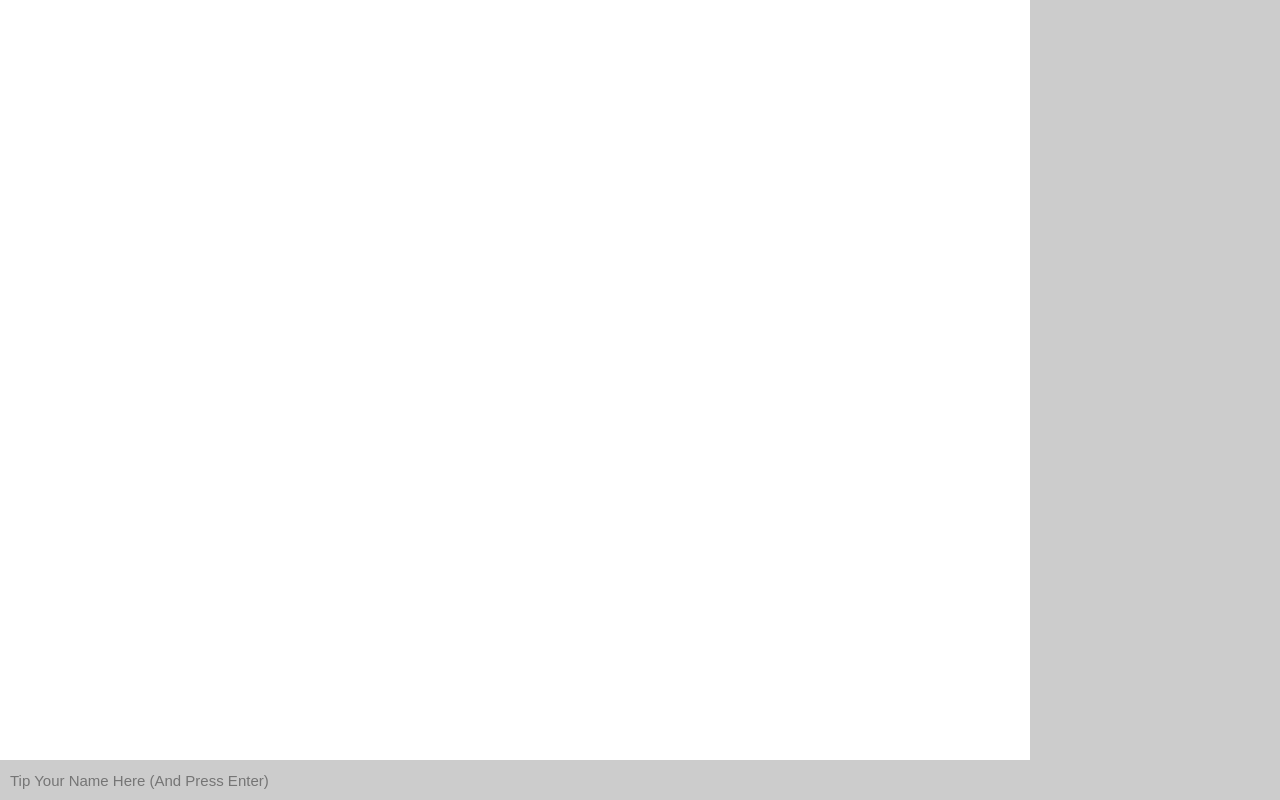
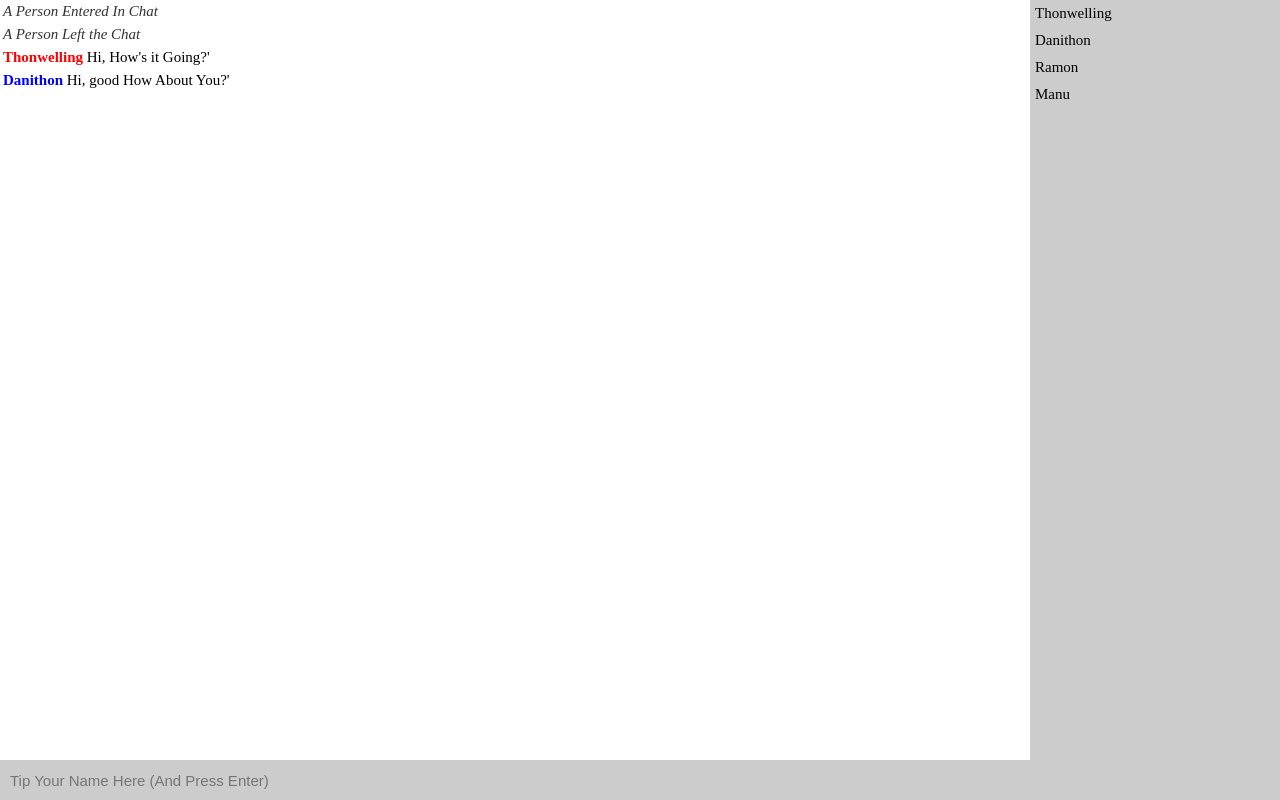
Before and after one commit to THONWELLING/chat-simples-com-socket, a website: page public/index.html in a window 1280 px wide. Drawn offline with Linux system fonts and the light colour scheme.

Commit message:
finalizando interface

```diff
--- a/public/index.html
+++ b/public/index.html
@@ -16,8 +16,18 @@
 
   <div class="page" id="chatPage">
     <div class="chatArea">
-      <ul class="chatList"></ul>
-      <ul class="userList"></ul>
+      <ul class="chatList">
+        <li class="m-status">A Person Entered In Chat</li>
+        <li class="m-status">A Person Left the Chat</li>
+        <li class="m-txt"><span class="me">Thonwelling</span> Hi, How's it Going?'</li>
+        <li class="m-txt"><span>Danithon</span> Hi, good How About You?'</li>
+      </ul>
+      <ul class="userList">
+        <li>Thonwelling</li>
+        <li>Danithon</li>
+        <li>Ramon</li>
+        <li>Manu</li>
+      </ul>
     </div>
     <div class="chatInput">
       <input type="text" id="chatTextInput" placeholder="Tip Your Name Here (And Press Enter)">
--- a/public/style.css
+++ b/public/style.css
@@ -43,11 +43,39 @@ ul,li {
 .chatList {
   flex: 1;
   background-color: #fff;
+  overflow-y: scroll;
+  max-height: calc(100vh - 40px);
+}
+
+.chatList li {
+  padding: 3px;
+  font-size: 15px;
+}
+
+.chatList li.m-status {
+  color: #333;
+  font-style: italic;
+}
+
+.chatList li.m-txt span {
+  font-weight: bold;
+  color: #0000ff;
+}
+
+.chatList li.m-txt span.me {
+  color: #ff0000;
 }
 
 .userList {
   width: 250px;
   background-color: #ccc;
+  overflow-y: scroll;
+  max-height: calc(100vh - 40px);
+}
+
+.userList li {
+  padding: 5px;
+  font-size: 15px;
 }
 
 .chatInput {
```
